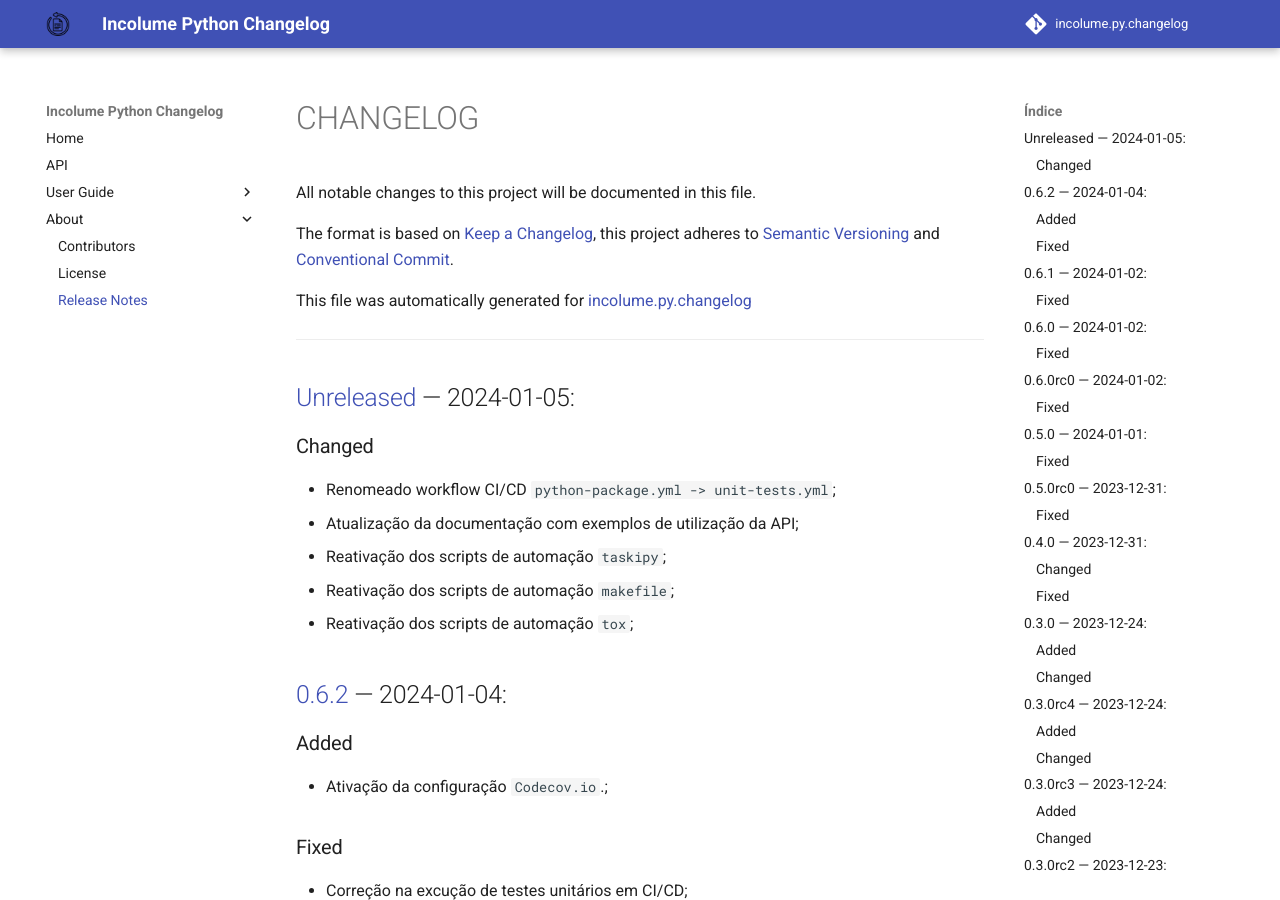
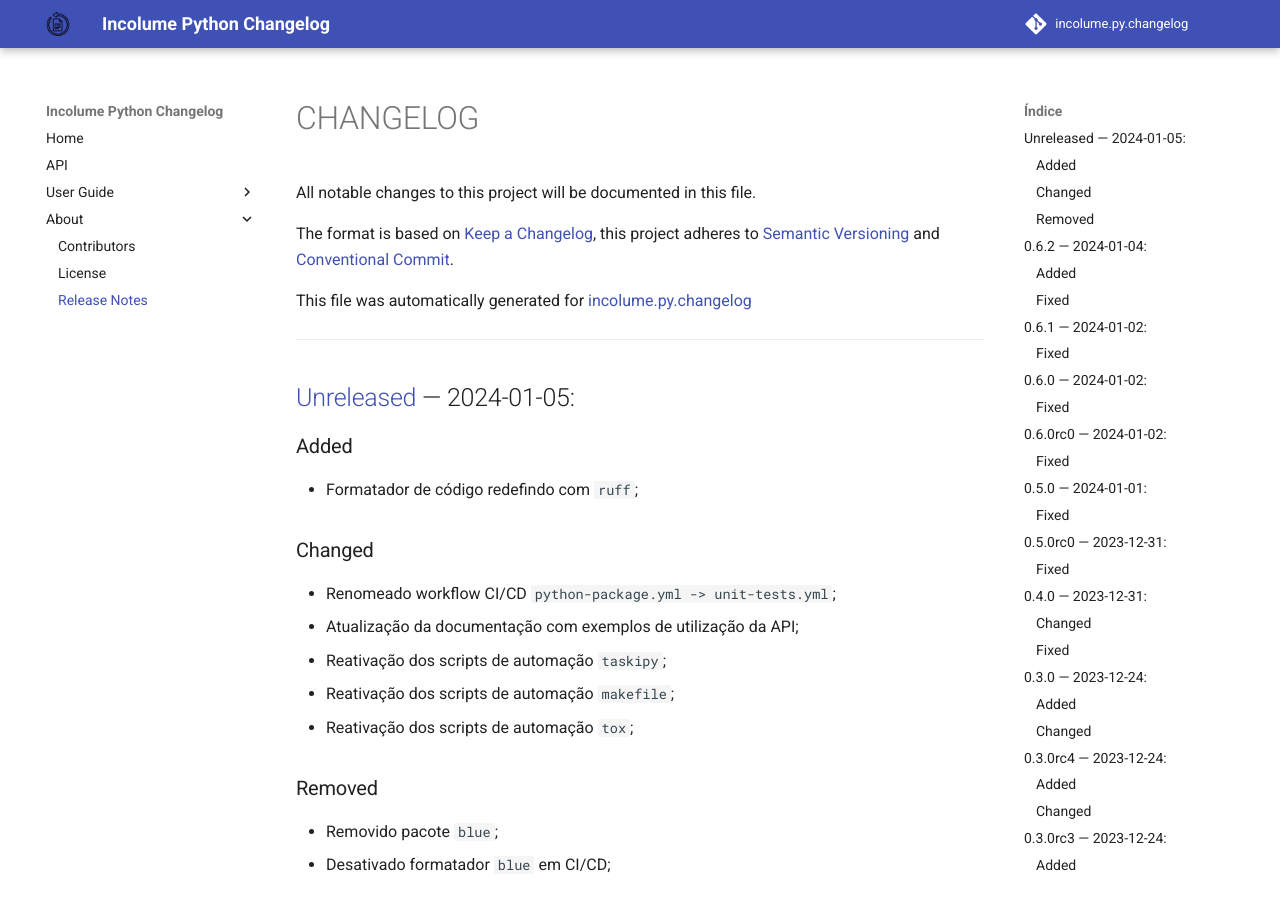
Before and after one commit to development-incolume/incolume.py.changelog, an MkDocs documentation site: the page built from docs/about/CHANGELOG.md, in a window 1280 px wide and 900 px high. Built offline with MkDocs 1.6.1 and Material for MkDocs 9.7.7, drawn with Linux system fonts in a browser that asks for light colours; comment, search, counter and statistics services are not loaded.

Commit message:
docs: #43 Atualizado CHANGELOG.md

```diff
--- a/docs/about/CHANGELOG.md
+++ b/docs/about/CHANGELOG.md
@@ -5,18 +5,23 @@
 
 The format is based on [Keep a Changelog](https://keepachangelog.com/en/1.0.0/), this project adheres to [Semantic Versioning](https://semver.org/spec/v2.0.0.html) and [Conventional Commit](https://www.conventionalcommits.org/pt-br/v1.0.0/).
 
-This file was automatically generated for [incolume.py.changelog](https://github.com/development-incolume/incolume.py.changelog/-/tree/0.7.0a3)
+This file was automatically generated for [incolume.py.changelog](https://github.com/development-incolume/incolume.py.changelog/-/tree/0.7.0a5)
 
 ---
 
 
 ## [Unreleased]	 &#8212; 	2024-01-05:
+### Added
+  - Formatador de código redefindo com `ruff`;
 ### Changed
   - Renomeado workflow CI/CD `python-package.yml -> unit-tests.yml`;
   - Atualização da documentação com exemplos de utilização da API;
   - Reativação dos scripts de automação `taskipy`;
   - Reativação dos scripts de automação `makefile`;
   - Reativação dos scripts de automação `tox`;
+### Removed
+  - Removido pacote `blue`;
+  - Desativado formatador `blue` em CI/CD;
 
 ## [0.6.2]	 &#8212; 	2024-01-04:
 ### Added
```
